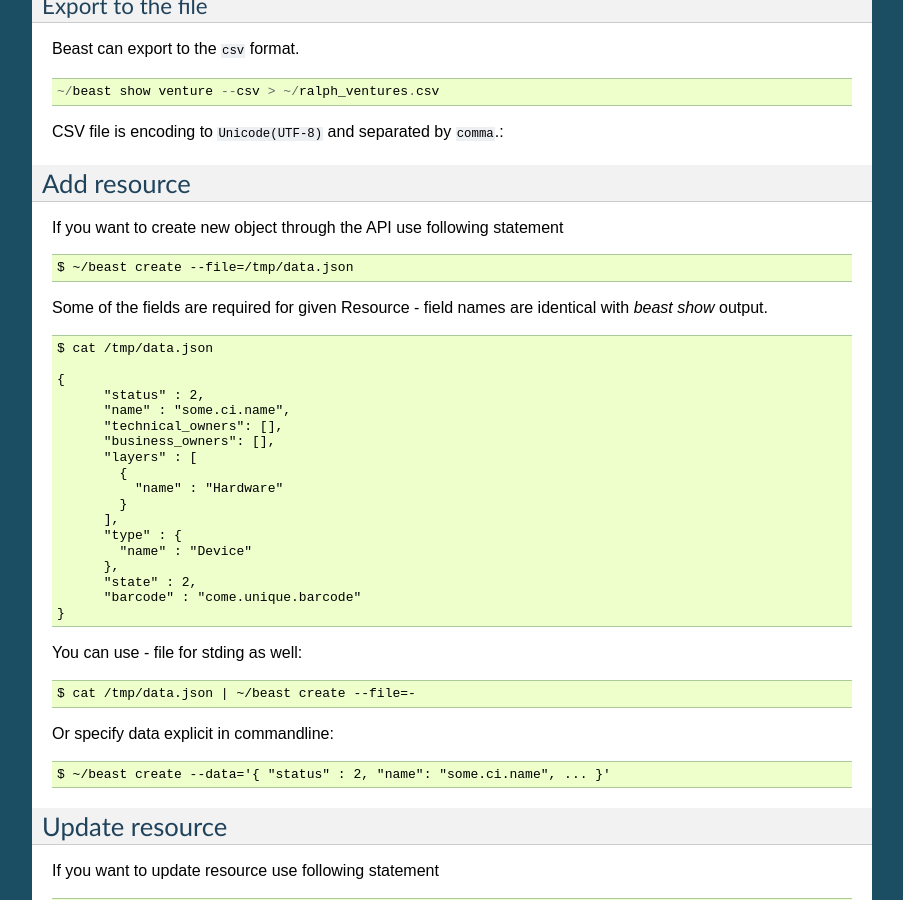
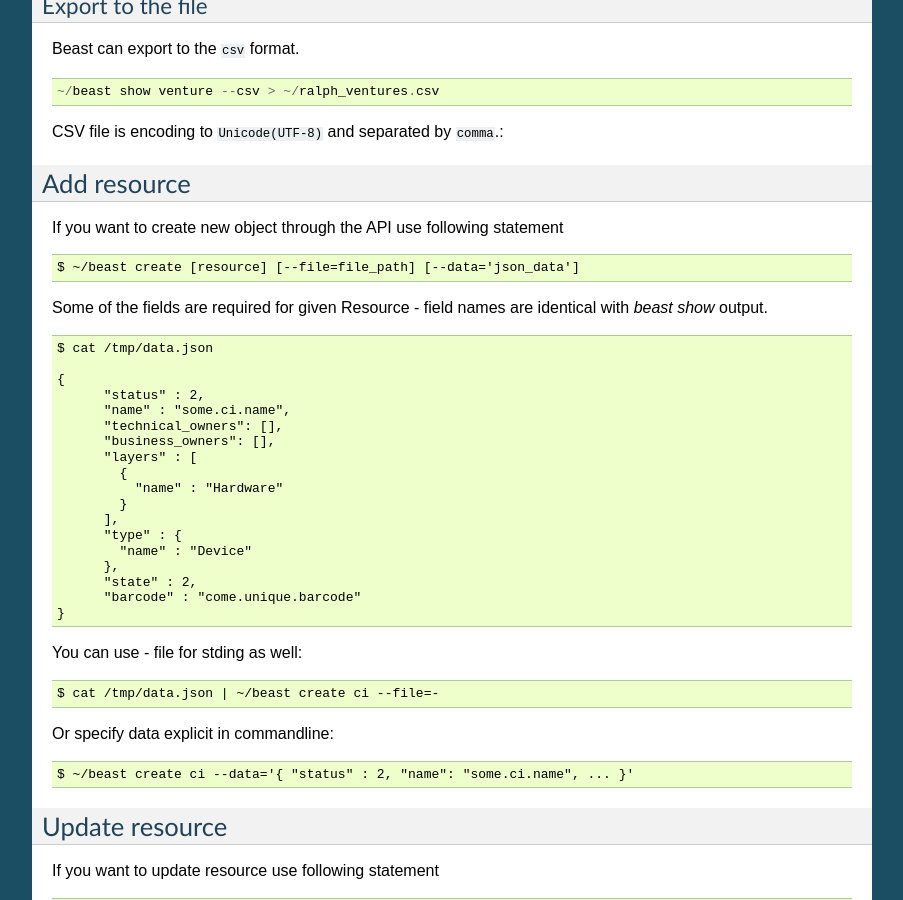
Before and after one commit to allegro/ralph-cli, a Sphinx documentation site: the page built from doc/howto.rst, in a window 1280 px wide and 900 px high, scrolled down 3374 px. Shown: the whole window, without its empty margins (198-1101 px from the left). Built offline with Sphinx 7.4.7, drawn with Linux system fonts in a browser that asks for light colours.

Commit message:
Fixed docs

```diff
--- a/doc/howto.rst
+++ b/doc/howto.rst
@@ -212,7 +212,7 @@ Add resource
 
 If you want to create new object through the API use following statement ::
 
-  $ ~/beast create --file=/tmp/data.json
+  $ ~/beast create [resource] [--file=file_path] [--data='json_data']
 
 Some of the fields are required for given Resource - field names are identical
 with `beast show` output. ::
@@ -239,11 +239,11 @@ with `beast show` output. ::
 
 You can use - file for stding as well: ::
 
-  $ cat /tmp/data.json | ~/beast create --file=-
+  $ cat /tmp/data.json | ~/beast create ci --file=-
 
 Or specify data explicit in commandline: ::
 
-  $ ~/beast create --data='{ "status" : 2, "name": "some.ci.name", ... }'
+  $ ~/beast create ci --data='{ "status" : 2, "name": "some.ci.name", ... }'
 
 
 Update resource
```
